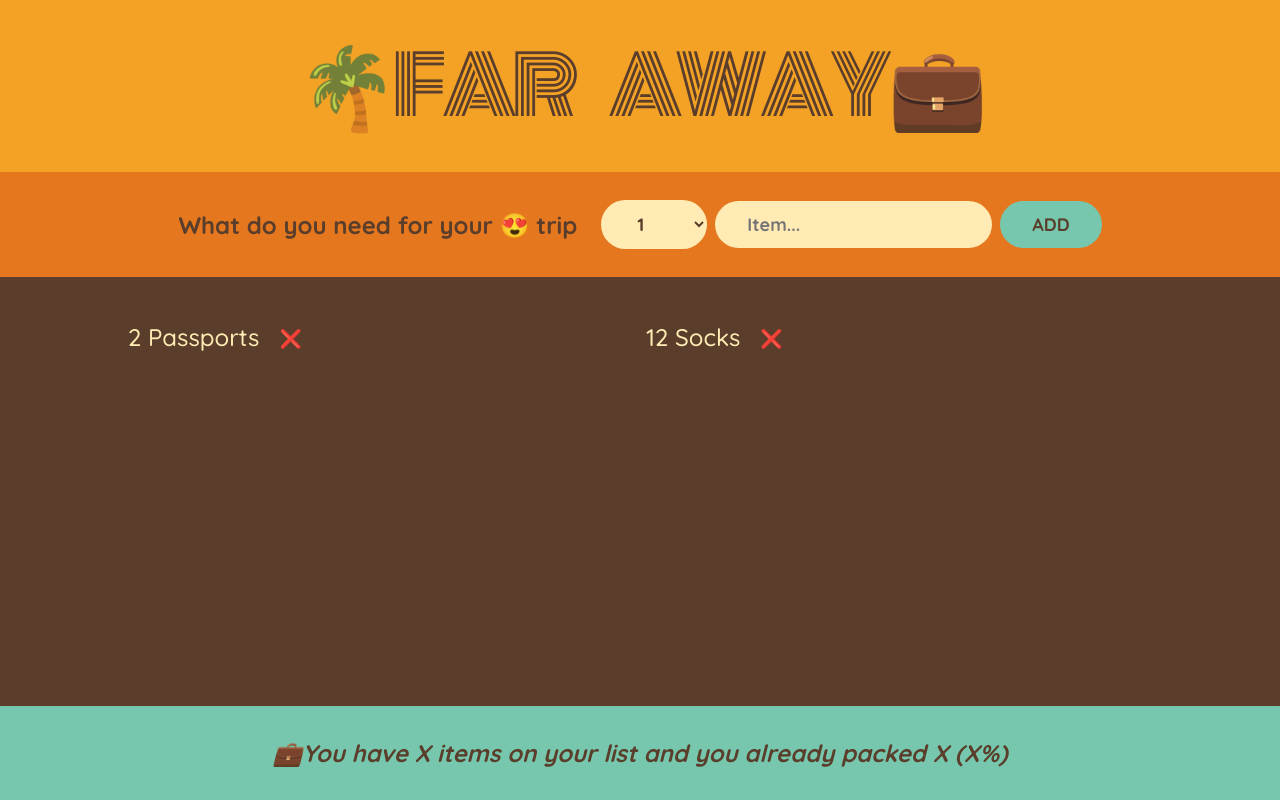
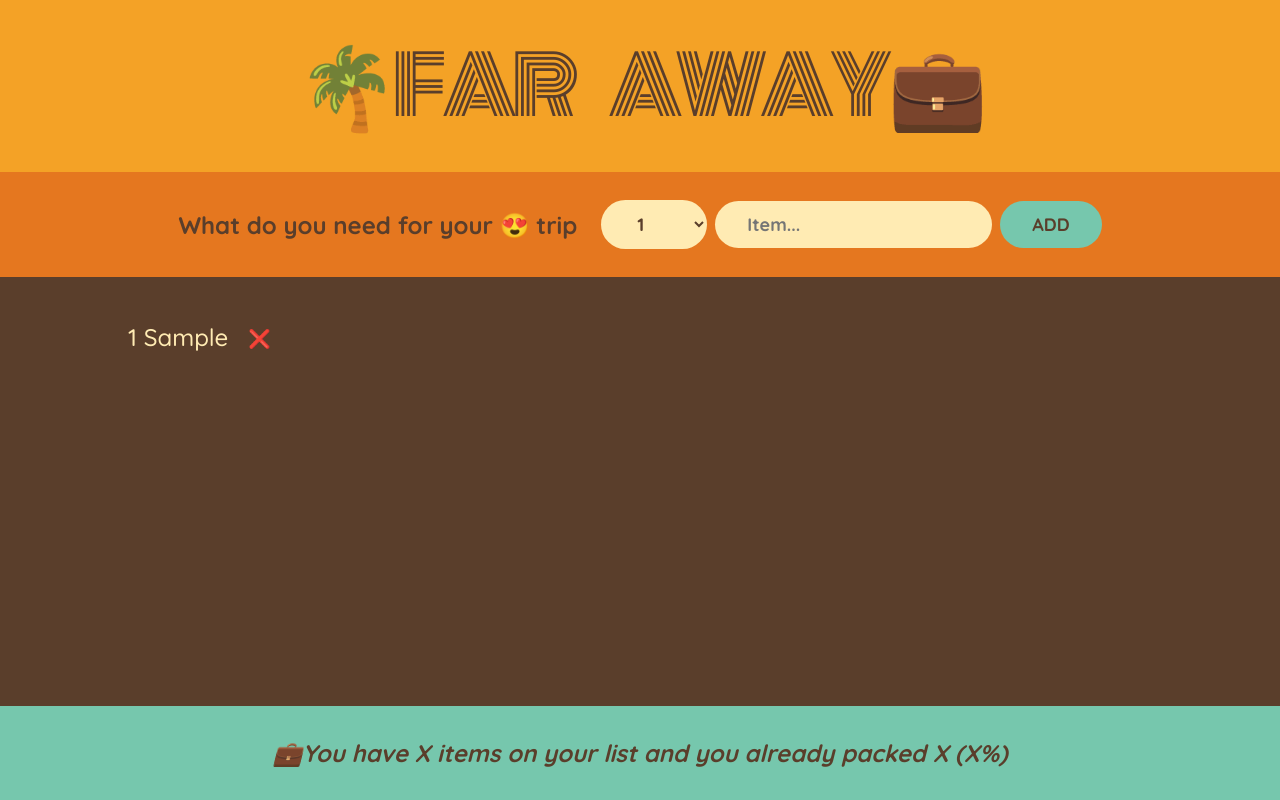
Before and after one commit to Jensen-Jacob/reactApp-far-away, a React (Create React App) app: page / in a window 1280 px wide. Both pictures are taken after typing "Sample" into the empty fields and a click on the button "ADD". Built offline with nearby package versions, Linux system fonts and the light colour scheme.

Commit message:
Add "Add" and "Delete" functionality

```diff
--- a/src/App.js
+++ b/src/App.js
@@ -1,16 +1,21 @@
 import { useState } from "react";
 
-const initialItems = [
-  { id: 1, description: "Passports", quantity: 2, packed: false },
-  { id: 2, description: "Socks", quantity: 12, packed: false },
-];
+export default function App() {
+  const [items, setItems] = useState([]);
 
-export default function App() {
+  function handleAddItems(item) {
+    setItems((items) => [...items, item]);
+  }
+
+  function handleDeleteItem(id) {
+    setItems((items) => items.filter((item) => item.id !== id));
+  }
+
   return (
     <div className="app">
       <Logo />
-      <Form />
-      <PackingList />
+      <Form onAddItems={handleAddItems} />
+      <PackingList items={items} onDeleteItem={handleDeleteItem} />
       <Stats />
     </div>
   );
@@ -20,7 +25,7 @@
   return <h1>🌴Far Away💼</h1>;
 }
 
-function Form() {
+function Form({ onAddItems }) {
   const [description, setDescription] = useState("");
   const [quantity, setQuantity] = useState(1);
 
@@ -31,7 +36,9 @@
 
     const newItem = { description, quantity, packed: false, id: Date.now() };
     console.log(newItem);
-    console.log(Date.now());
+    // console.log(Date.now());
+
+    onAddItems(newItem);
 
     setDescription("");
     setQuantity(1);
@@ -58,27 +65,27 @@
   );
 }
 
-function PackingList() {
+function PackingList({ items, onDeleteItem }) {
   return (
     <div className="list">
       <ul>
-        {initialItems.map((item) => (
-          <Item item={item} key={item.id} />
+        {items.map((item) => (
+          <Item item={item} key={item.id} onDeleteItem={onDeleteItem} />
         ))}
-        {initialItems.map((item) => console.log(item))}
+        {items.map((item) => console.log(item))}
       </ul>
     </div>
   );
 }
 
-function Item({ item }) {
+function Item({ item, onDeleteItem }) {
   console.log("Recieved Item:", item);
   return (
     <li>
       <span style={item.packed ? { textDecoration: "line-through" } : {}}>
         {item.quantity} {item.description}
       </span>
-      <button>❌</button>
+      <button onClick={() => onDeleteItem(item.id)}>❌</button>
     </li>
   );
 }
```
